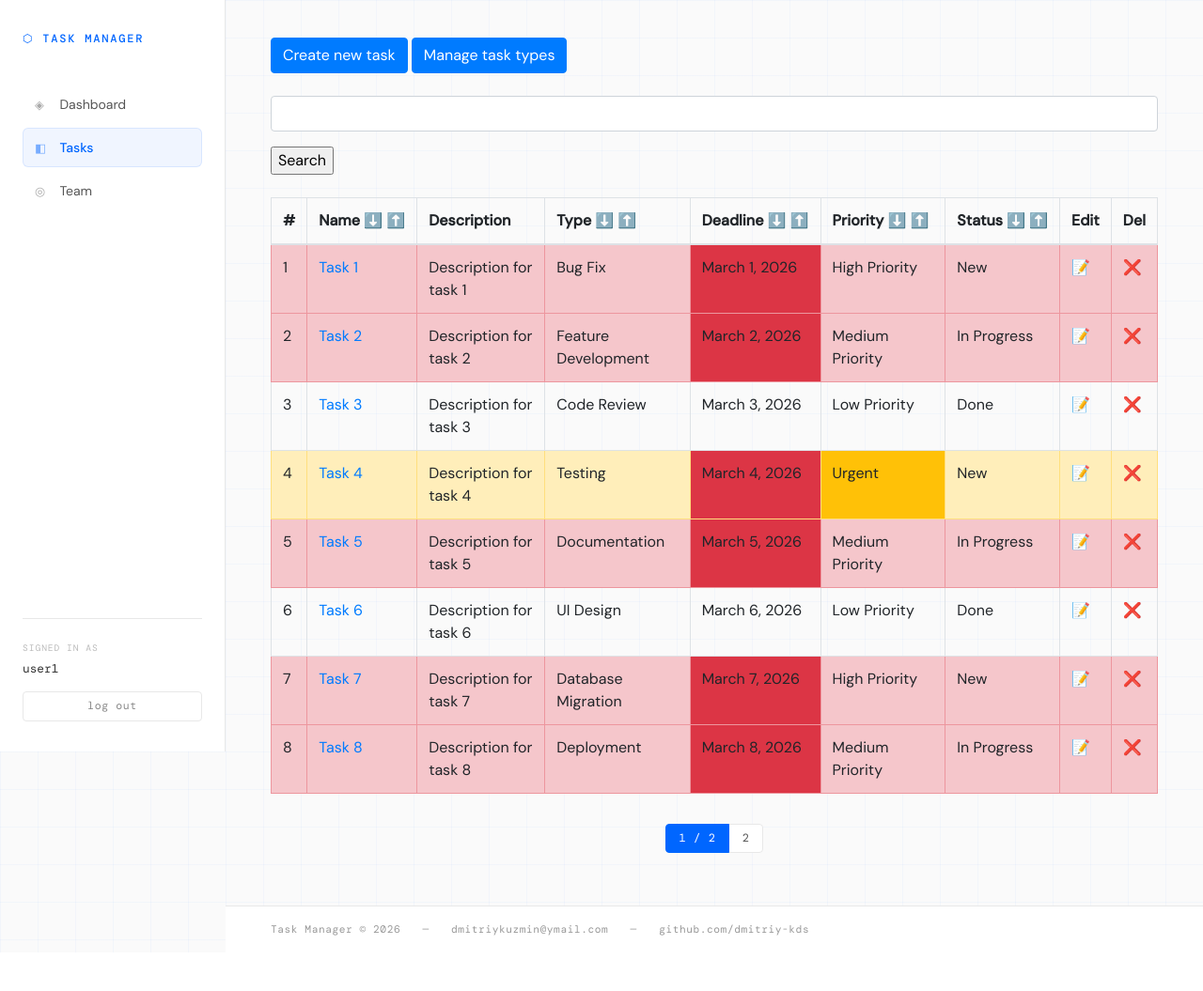
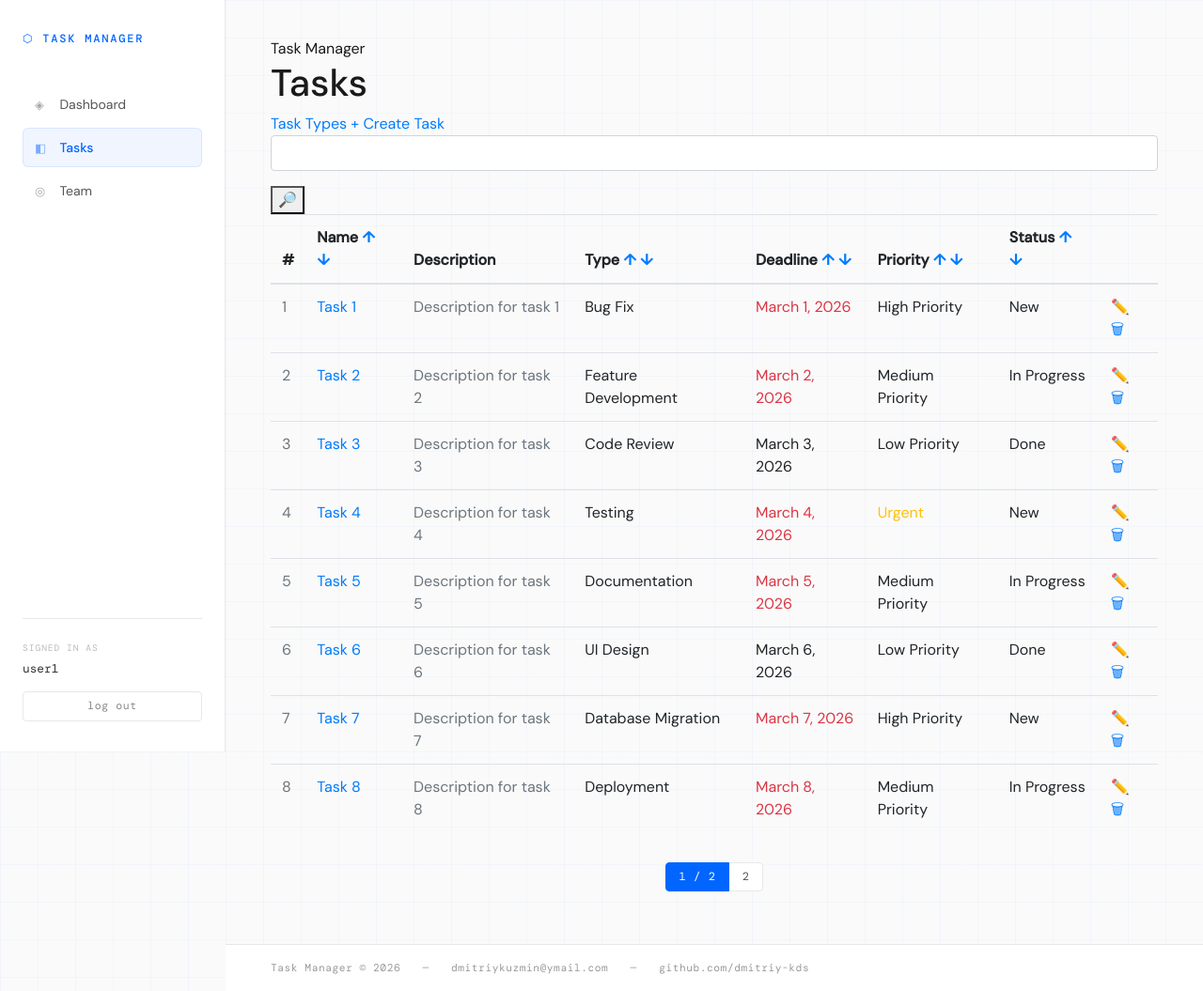
Before and after one commit to dmitriy-kds/it-company, a Django app: page /tasks/ in a window 1280 px wide. Shown: the whole page at 94% size. Before the commit the page ends 1014 px from the top, so only its background shows below. Run offline with Django 5.2, Linux system fonts and the light colour scheme; a user stored in the database is signed in; data comes from the database, SQL or seed files in the repository; some libraries are stand-ins or nearby versions; some web fonts are replaced.

Commit message:
feat: Style up task list page

```diff
--- a/templates/task_manager/task_list.html
+++ b/templates/task_manager/task_list.html
@@ -2,89 +2,125 @@
 {% load query_transform %}
 {% load crispy_forms_filters %}
 
+{% block title %}<title>Tasks — Task Manager</title>{% endblock %}
+
 {% block content %}
-  <a class="btn btn-primary" href="{% url 'task_manager:task-create' %}">Create new task</a>
-  <a class="btn btn-primary" href="{% url 'task_manager:task-type-list' %}">Manage task types</a>
-  <br>
-  <br>
+
+<div class="page-header">
+  <div>
+    <div class="page-label">Task Manager</div>
+    <h1 class="page-title">Tasks</h1>
+  </div>
+  <div class="page-actions">
+    <a href="{% url 'task_manager:task-type-list' %}" class="btn-secondary-action">Task Types</a>
+    <a href="{% url 'task_manager:task-create' %}" class="btn-primary-action">+ Create Task</a>
+  </div>
+</div>
+
+<div class="search-bar">
   <form action="" method="GET">
     {{ search_form|crispy }}
-    <input type="submit" value="Search">
+    <button type="submit" class="search-submit">🔎</button>
   </form>
-  <br>
-  <table class="table table-bordered">
+</div>
+
+<div class="table-card">
+  <table class="table mb-0">
     <thead>
       <tr>
-        <th scope="col">#</th>
-        <th scope="col">
-          <div class="d-flex align-items-center text-nowrap">
+        <th>#</th>
+        <th>
+          <div class="sort-header">
             Name
-            <span class="ml-1">
-              <a class="text-decoration-none" href=?{% query_transform request sort="name" %}>⬇️</a>
-              <a class="text-decoration-none" href=?{% query_transform request sort="-name" %}>⬆️</a>
+            <span class="sort-arrows">
+              <a href="?{% query_transform request sort="name" %}">↑</a>
+              <a href="?{% query_transform request sort="-name" %}">↓</a>
             </span>
           </div>
         </th>
-        <th scope="col">Description</th>
-        <th scope="col">
-          <div class="d-flex align-items-center text-nowrap">
+        <th>Description</th>
+        <th>
+          <div class="sort-header">
             Type
-            <span class="ml-1">
-              <a class="text-decoration-none" href=?{% query_transform request sort="task_type__name" %}>⬇️</a>
-              <a class="text-decoration-none" href=?{% query_transform request sort="-task_type__name" %}>⬆️</a>
+            <span class="sort-arrows">
+              <a href="?{% query_transform request sort="task_type__name" %}">↑</a>
+              <a href="?{% query_transform request sort="-task_type__name" %}">↓</a>
             </span>
           </div>
         </th>
-        <th scope="col">
-          <div class="d-flex align-items-center text-nowrap">
+        <th>
+          <div class="sort-header">
             Deadline
-            <span class="ml-1">
-              <a class="text-decoration-none" href=?{% query_transform request sort="deadline" %}>⬇️</a>
-              <a class="text-decoration-none" href=?{% query_transform request sort="-deadline" %}>⬆️</a>
+            <span class="sort-arrows">
+              <a href="?{% query_transform request sort="deadline" %}">↑</a>
+              <a href="?{% query_transform request sort="-deadline" %}">↓</a>
             </span>
           </div>
         </th>
-        <th scope="col">
-          <div class="d-flex align-items-center text-nowrap">
+        <th>
+          <div class="sort-header">
             Priority
-            <span class="ml-1">
-              <a class="text-decoration-none" href=?{% query_transform request sort="priority" %}>⬇️</a>
-              <a class="text-decoration-none" href=?{% query_transform request sort="-priority" %}>⬆️</a>
+            <span class="sort-arrows">
+              <a href="?{% query_transform request sort="priority" %}">↑</a>
+              <a href="?{% query_transform request sort="-priority" %}">↓</a>
             </span>
           </div>
         </th>
-        <th scope="col">
-          <div class="d-flex align-items-center text-nowrap">
+        <th>
+          <div class="sort-header">
             Status
-            <span class="ml-1">
-              <a class="text-decoration-none" href=?{% query_transform request sort="status" %}>⬇️</a>
-              <a class="text-decoration-none" href=?{% query_transform request sort="-status" %}>⬆️</a>
+            <span class="sort-arrows">
+              <a href="?{% query_transform request sort="status" %}">↑</a>
+              <a href="?{% query_transform request sort="-status" %}">↓</a>
             </span>
           </div>
         </th>
-        <th scope="col">Edit</th>
-        <th scope="col">Del</th>
+        <th></th>
       </tr>
-      </thead>
-      <tbody>
+    </thead>
+    <tbody>
       {% for task in task_list %}
-        <tr class="{% if task.status == "Done" %}{% elif task.priority == 4 %}table-warning{% elif task.deadline < today %}table-danger{% endif %}">
-          <td>{{ forloop.counter }}</td>
+        <tr class="
+          {% if task.status == 'Done' %}row-done
+          {% elif task.priority == 4 %}row-urgent
+          {% elif task.deadline < today %}row-overdue
+          {% endif %}
+        ">
+          <td class="text-muted mono-text">{{ forloop.counter }}</td>
           <td>
-            <a href="{% url 'task_manager:task-detail' pk=task.pk%}">{{ task.name }}</a>
+            <a href="{% url 'task_manager:task-detail' pk=task.pk %}" class="table-link">
+              {{ task.name }}
+            </a>
           </td>
-          <td>{{ task.description }}</td>
-          <td>{{ task.task_type.name }}</td>
-          <td class="{% if task.status == "Done" %}{% elif task.deadline < today %}bg-danger{% endif %}">{{ task.deadline }}</td>
-          <td class="{% if task.status == "Done" %}{% elif task.priority == 4 %}bg-warning{% endif %}">{{ task.get_priority_display }}</td>
-          <td>{{ task.status }}</td>
-          <td><a class="text-decoration-none" href="{% url 'task_manager:task-update' pk=task.pk%}">📝</a></td>
-          <td><a class="text-decoration-none" href="{% url 'task_manager:task-delete' pk=task.pk%}">❌</a></td>
+          <td class="text-muted">{{ task.description }}</td>
+          <td><span class="type-badge">{{ task.task_type.name }}</span></td>
+          <td class="mono-text {% if task.status != 'Done' and task.deadline < today %}text-danger{% endif %}">
+            {{ task.deadline }}
+          </td>
+          <td class="{% if task.status != 'Done' and task.priority == 4 %}text-warning{% endif %}">
+            {{ task.get_priority_display }}
+          </td>
+          <td>
+            <span class="status-badge status-{{ task.status|lower|slugify }}">
+              {{ task.status }}
+            </span>
+          </td>
+          <td>
+            <div class="list-row-actions" style="opacity: 1;">
+              <a href="{% url 'task_manager:task-update' pk=task.pk %}" class="row-action-btn" title="Edit">✏️</a>
+              <a href="{% url 'task_manager:task-delete' pk=task.pk %}" class="row-action-btn" title="Delete">🗑</a>
+            </div>
+          </td>
         </tr>
       {% empty %}
-        <tr><td colspan="7">No tasks</td></tr>
+        <tr>
+          <td colspan="8" class="list-empty">No tasks found.</td>
+        </tr>
       {% endfor %}
     </tbody>
   </table>
-  {% include "includes/pagination.html" %}
+</div>
+
+{% include "includes/pagination.html" %}
+
 {% endblock %}
```
